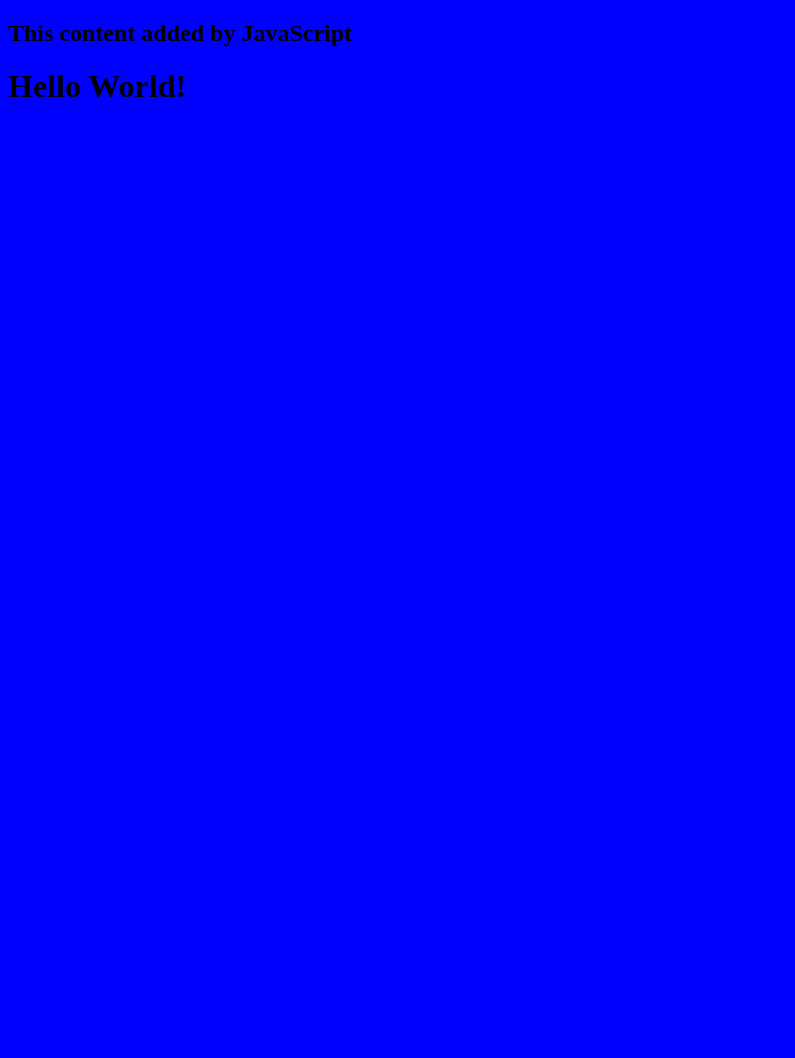
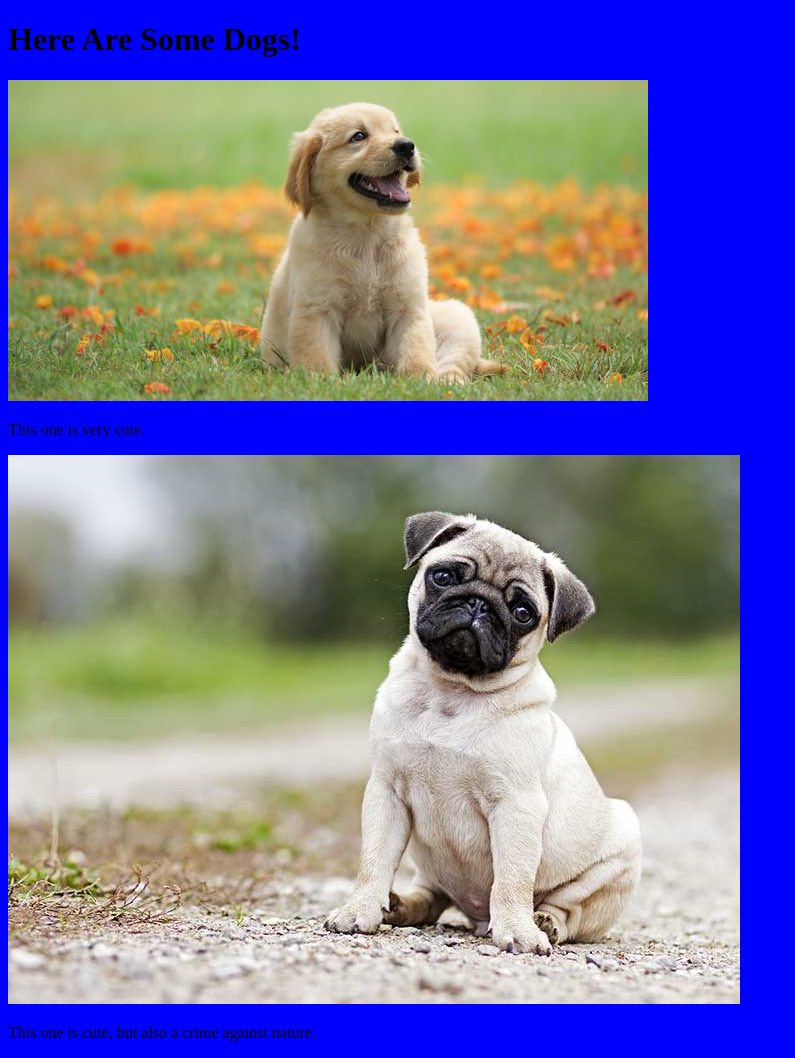
Before and after one commit to TimKindregan/my-site, a plain HTML site: page index.html in a window 1280 px wide. Shown: the whole page, without its empty margins (0-795 px from the left). Before the commit the page ends 800 px from the top, so only its background shows below. Drawn offline with Linux system fonts and the light colour scheme.

Commit message:
added basic site layout and photo files

```diff
--- a/index.html
+++ b/index.html
@@ -1,11 +1,15 @@
 <!DOCTYPE html>
 <html lang="en">
     <head>
-        <title>My Personal Website</title>
+        <title>Dog Showcase</title>
         <link rel="stylesheet" href="style.css" />
     </head>
     <body>
         <script src="script.js"></script>
-        <h1>Hello World!</h1>
+        <h1>Here Are Some Dogs!</h1>
+        <img src="dog1.jpg" alt="First Dog">
+        <p>This one is very cute.</p>
+        <img src="dog2.jpg" alt="Second Dog">
+        <p>This one is cute, but also a crime against nature.</p>
     </body>
 </html>
--- a/script.js
+++ b/script.js
@@ -1,3 +1,5 @@
+/*
 const h2 = document.createElement("h2");
 h2.textContent = "This content added by JavaScript";
 document.querySelector("body").appendChild(h2);
+*/
```
Also changed, not shown: dog1.jpg (added), dog2.jpg (added), 2 other files.
